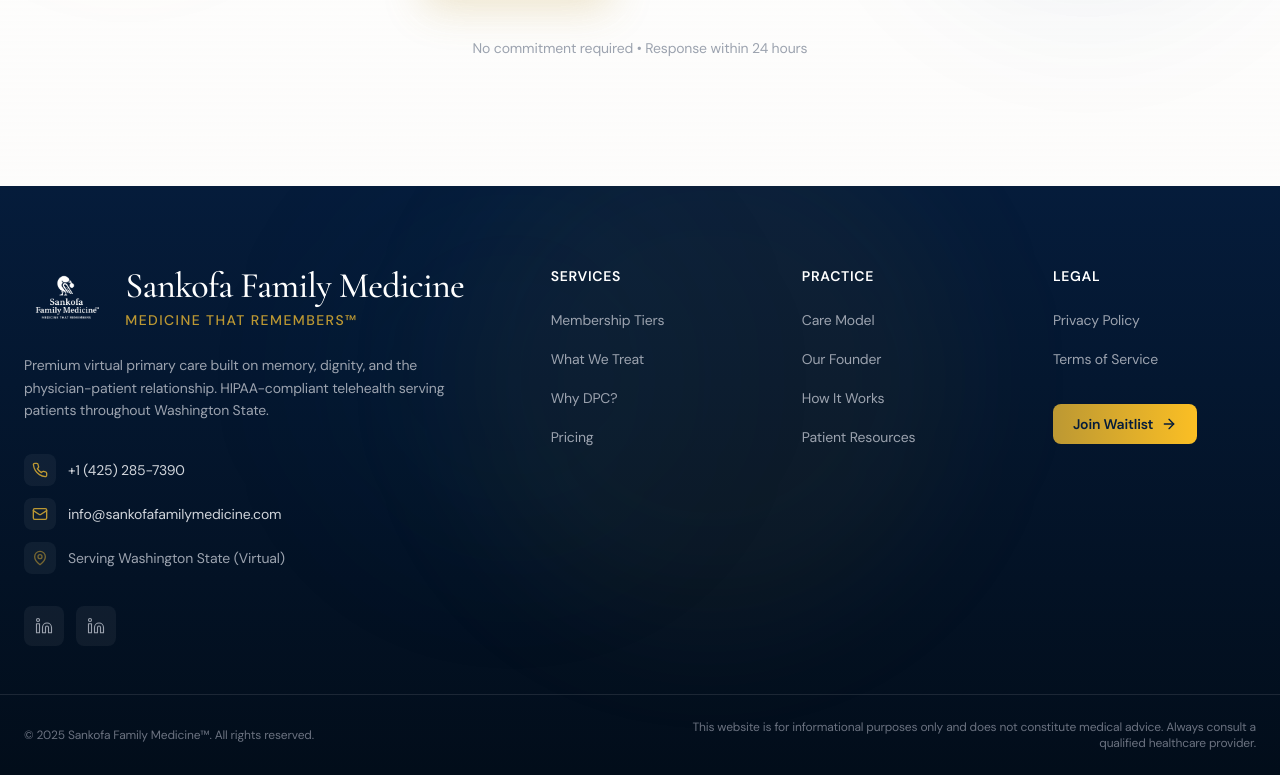
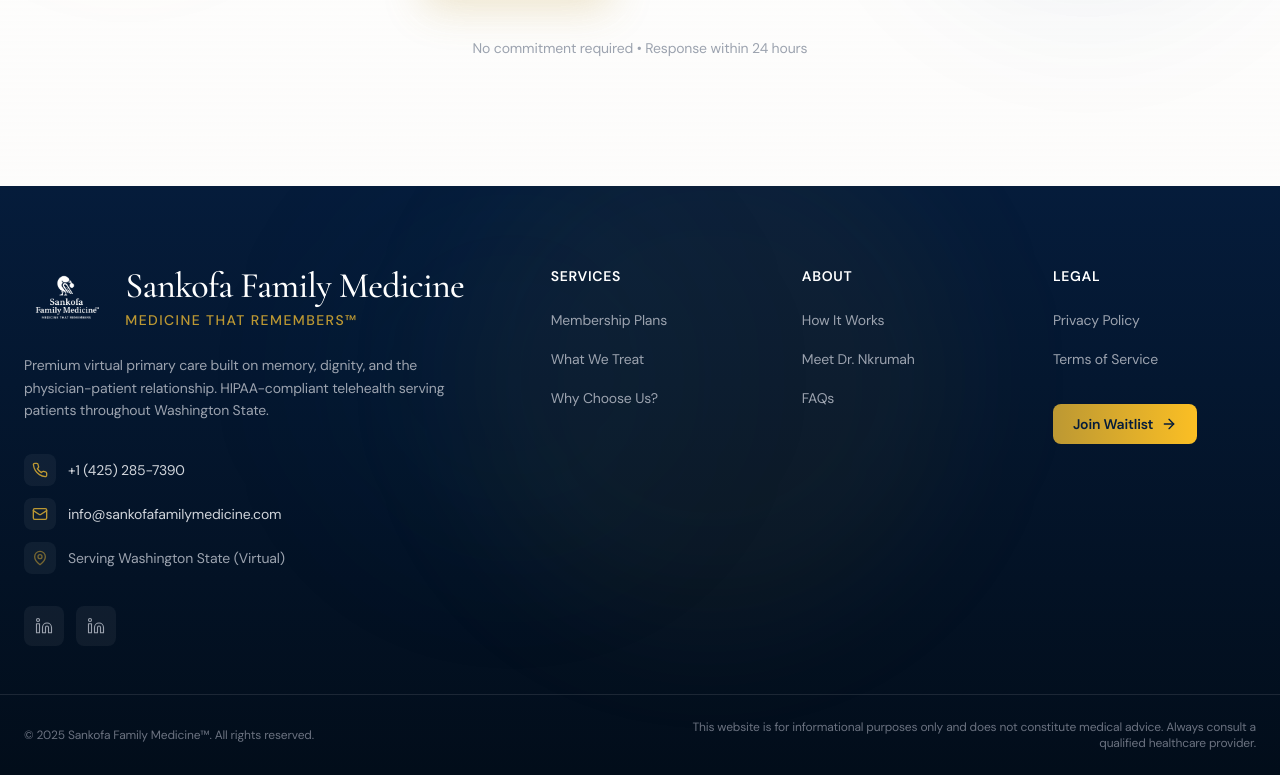
Before and after one commit to NDCHVISION/sfm-website, a Next.js app: page / in a window 1280 px wide. Shown: the part 6023-6798 px from the top of the page. Built offline with nearby package versions, Linux system fonts and the light colour scheme.

Commit message:
Organize footer: Align with navigation structure, remove coming-soon links, fix 'How It Works' destination

```diff
--- a/components/Footer.tsx
+++ b/components/Footer.tsx
@@ -9,16 +9,14 @@
 
   const footerLinks = {
     services: [
-      { label: 'Membership Tiers', href: '/services' },
+      { label: 'Membership Plans', href: '/services' },
       { label: 'What We Treat', href: '/services/what-we-cover' },
-      { label: 'Why DPC?', href: '/compare' },
-      { label: 'Pricing', href: '/services#pricing' },
+      { label: 'Why Choose Us?', href: '/compare' },
     ],
-    practice: [
-      { label: 'Care Model', href: '/about' },
-      { label: 'Our Founder', href: '/founder' },
-      { label: 'How It Works', href: '/faq' },
-      { label: 'Patient Resources', href: '/resources' },
+    about: [
+      { label: 'How It Works', href: '/about' },
+      { label: 'Meet Dr. Nkrumah', href: '/founder' },
+      { label: 'FAQs', href: '/faq' },
     ],
     legal: [
       { label: 'Privacy Policy', href: '/privacy' },
@@ -149,13 +147,13 @@
                 </ul>
               </div>
 
-              {/* Practice */}
+              {/* About */}
               <div>
                 <h4 className="text-white font-semibold text-sm uppercase tracking-wider mb-5">
-                  Practice
+                  About
                 </h4>
                 <ul className="space-y-3">
-                  {footerLinks.practice.map((link) => (
+                  {footerLinks.about.map((link) => (
                     <li key={link.href}>
                       <Link
                         href={link.href}
```
